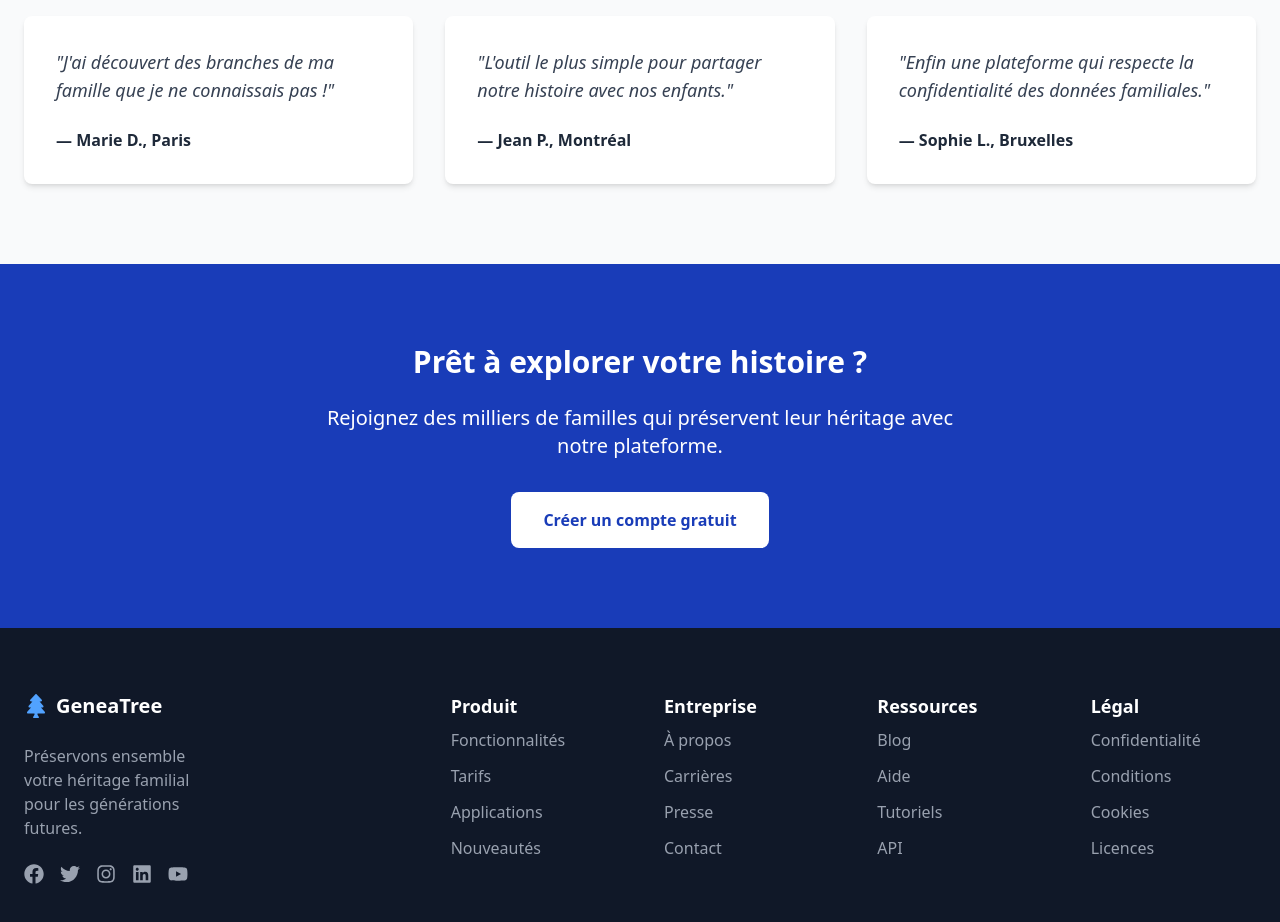
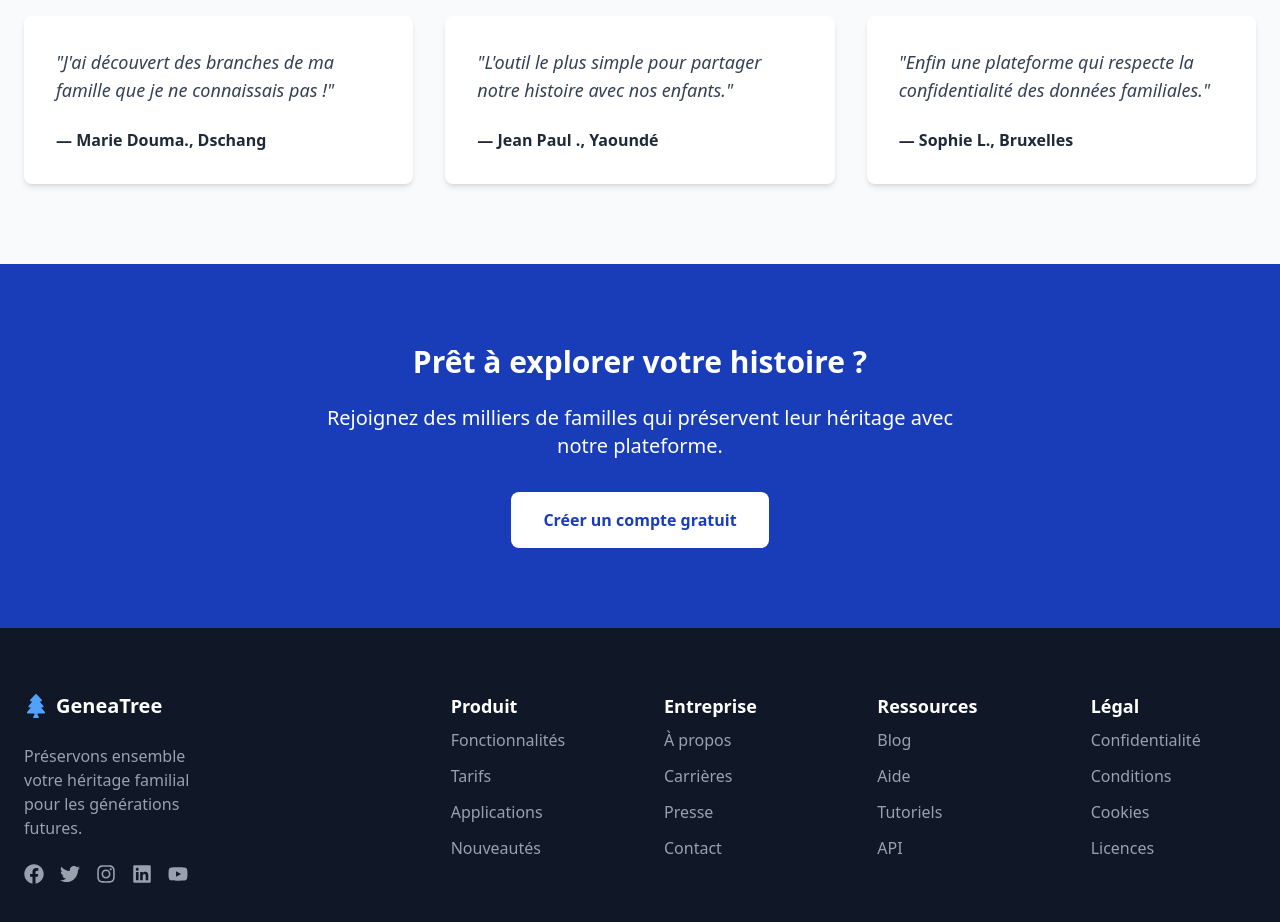
Before and after one commit to thyg/arbre-genealogique, a Next.js app: page / in a window 1280 px wide. Shown: the part 1240-2162 px from the top of the page. Built offline with nearby package versions, Linux system fonts and the light colour scheme.

Commit message:
landing page initial et creation de l'arbre 1

```diff
--- a/src/components/landing/TestimonialsSection.tsx
+++ b/src/components/landing/TestimonialsSection.tsx
@@ -2,11 +2,11 @@
 const testimonials = [
     {
       quote: "J'ai découvert des branches de ma famille que je ne connaissais pas !",
-      author: "Marie D., Paris"
+      author: "Marie Douma., Dschang"
     },
     {
       quote: "L'outil le plus simple pour partager notre histoire avec nos enfants.",
-      author: "Jean P., Montréal"
+      author: "Jean Paul ., Yaoundé"
     },
     {
       quote: "Enfin une plateforme qui respecte la confidentialité des données familiales.",
```
